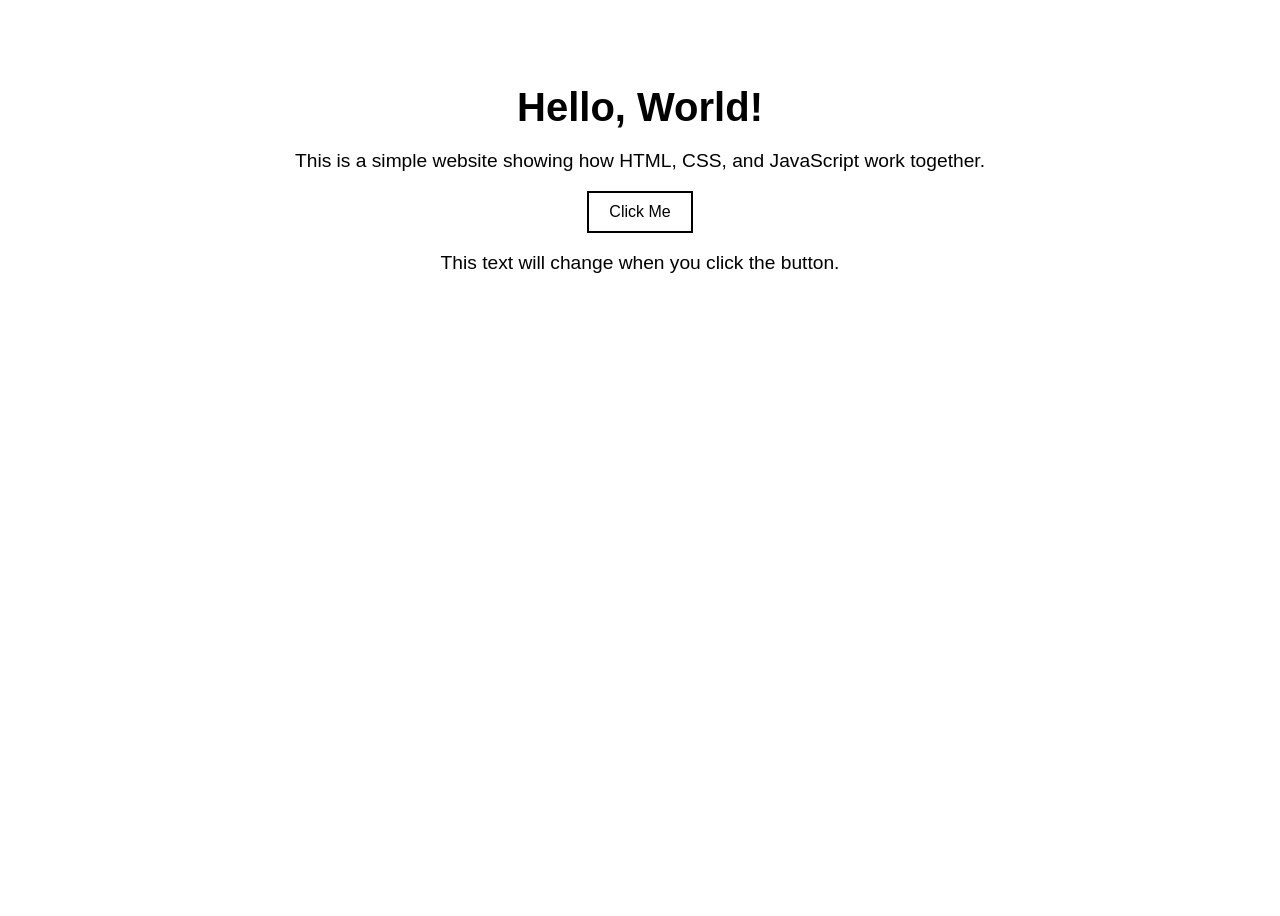
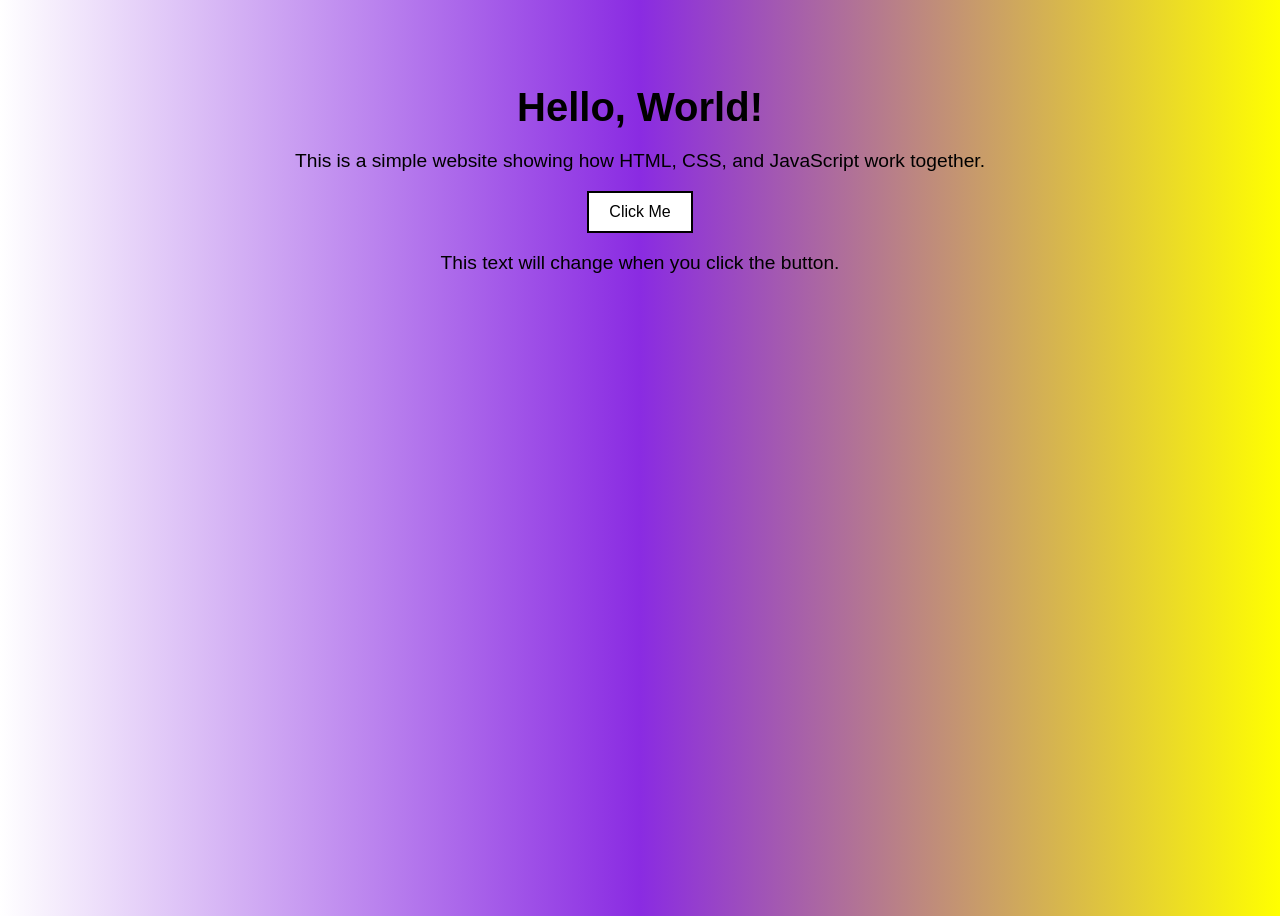
Before and after one commit to Varadraj13/Computational_design_workflows, a plain HTML site: page index.html in a window 1280 px wide. Before the commit the page ends 800 px from the top, so only its background shows below. Drawn offline with Linux system fonts and the light colour scheme.

Commit message:
Update style.css

```diff
--- a/style.css
+++ b/style.css
@@ -1,10 +1,11 @@
 /* Apply general styles to the body */
 body {
-    background-color: #ffffff; /* White background */
+    background: linear-gradient(to right, #ffffff, #8A2BE2, #FFFF00); /* White to violet to yellow gradient */
     color: #000000;            /* Black text */
     font-family: Arial, sans-serif;
     text-align: center;
     padding: 50px;
+    min-height: 100vh;         /* Ensure gradient covers full viewport height */
 }
 
 /* Style the main heading */
```
